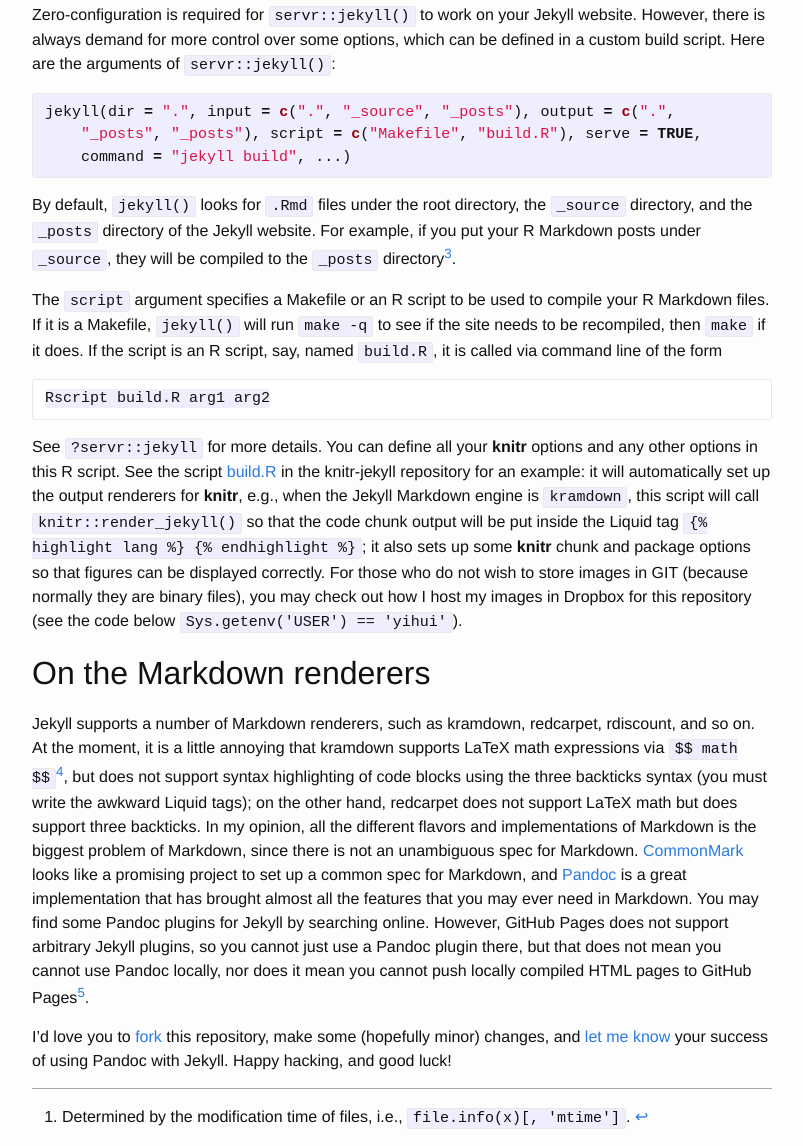
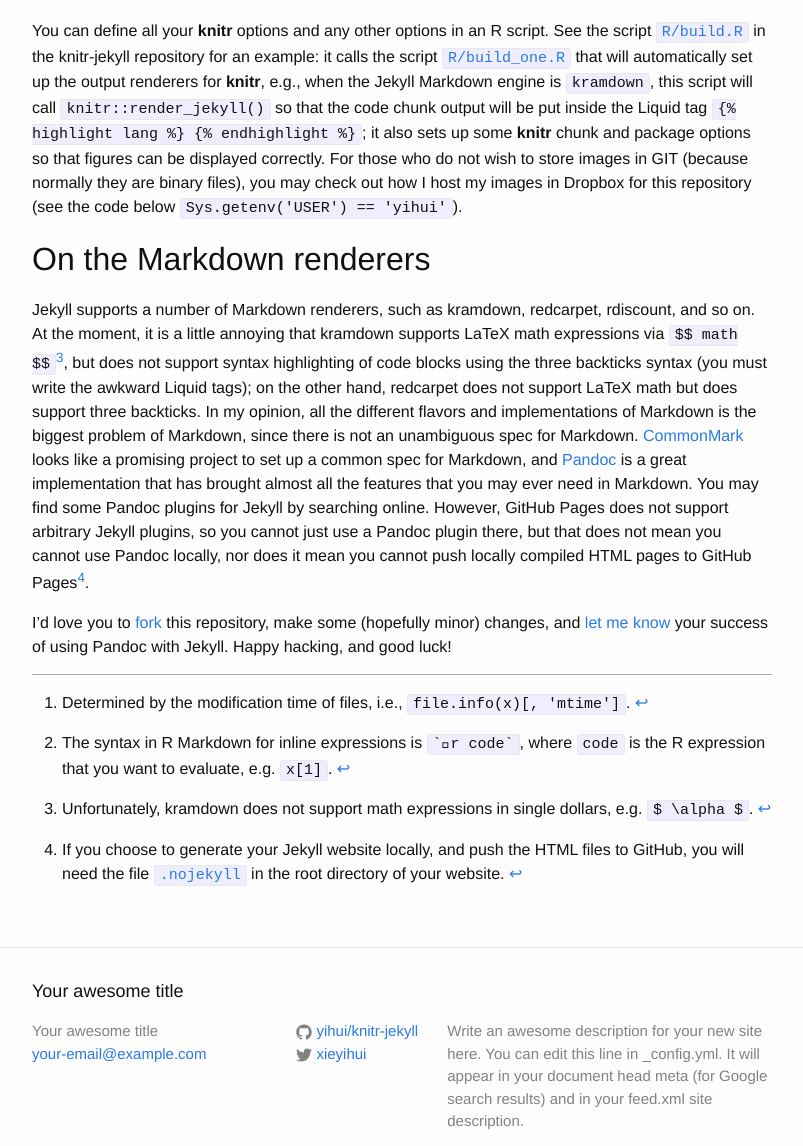
Before and after one commit to yihui/blogdown-jekyll, a Jekyll site: the page built from _posts/2014-09-28-jekyll-with-knitr.md, in a window 1280 px wide and 1400 px high, scrolled down 2395 px. Shown: the part 254-1400 px from the top of the window, without its empty margins (238-1041 px from the left). Built offline with Jekyll 4.4.1, drawn with Linux system fonts in a browser that asks for light colours; some of the changed text lies outside the part shown.

Commit message:
update readme and the example post

```diff
--- a/_posts/2014-09-28-jekyll-with-knitr.md
+++ b/_posts/2014-09-28-jekyll-with-knitr.md
@@ -1,13 +1,13 @@
 ---
 layout: post
-title:  "Serve Jekyll Websites with servr and knitr"
+title:  "Build Jekyll Websites with knitr and blogdown"
 categories: [jekyll, rstats]
-tags: [knitr, servr, httpuv, websocket]
+tags: [blogdown, knitr, servr, httpuv, websocket]
 ---
 
-The R package [**servr**](https://github.com/yihui/servr) can be used to set up an HTTP server to serve files under a directory. Since **servr** v0.2, it has added a function `servr::jekyll()` specifically designed for websites based on Jekyll and R Markdown. The main features of this function are:
+The R package [**blogdown**](https://github.com/rstudio/blogdown) was designed mainly for the static site generator [Hugo](https://gohugo.io), but it can also be used to build websites based on Jekyll and R Markdown. The main features are:
 
-1. R Markdown source files are re-compiled through [**knitr**](http://yihui.name/knitr) when their corresponding Markdown output files become older[^1] than source files;
+1. R Markdown source files are re-compiled through [**knitr**](https://yihui.name/knitr/) when their corresponding Markdown output files become older[^1] than source files;
 1. The web page will refresh itself automatically in the above case as well;
 
 [^1]: Determined by the modification time of files, i.e., `file.info(x)[, 'mtime']`.
@@ -18,11 +18,11 @@
 
 ## Prerequisites
 
-You must have installed the packages **servr** (>= 0.2) and **knitr** (>= 1.8).
+You must have installed the packages **blogdown** (>= 0.0.55).
 
 
 {% highlight r %}
-install.packages(c("servr", "knitr"), repos = "https://cran.rstudio.com")
+devtools::install_github("rstudio/blogdown")
 {% endhighlight %}
 
 Of course, you have to install [Jekyll](http://jekyllrb.com) as well. For Windows users, you have to make sure `jekyll` can be found from your environment variable `PATH`, i.e., R can call it via `system('jekyll')`. This is normally not an issue for Linux or macOS users (`gem install jekyll` is enough).
@@ -119,24 +119,7 @@
 
 ## The build script
 
-Zero-configuration is required for `servr::jekyll()` to work on your Jekyll website. However, there is always demand for more control over some options, which can be defined in a custom build script. Here are the arguments of `servr::jekyll()`:
-
-
-{% highlight r %}
-jekyll(dir = ".", input = c(".", "_source", "_posts"), output = c(".",
-    "_posts", "_posts"), script = c("Makefile", "build.R"), serve = TRUE,
-    command = "jekyll build", ...)
-{% endhighlight %}
-
-By default, `jekyll()` looks for `.Rmd` files under the root directory, the `_source` directory, and the `_posts` directory of the Jekyll website. For example, if you put your R Markdown posts under `_source`, they will be compiled to the `_posts` directory[^3].
-
-[^3]: The reason that we may need to write R Markdown posts in `_source` instead of `_posts` is that Jekyll has [a subtle bug](https://github.com/jekyll/jekyll/pull/3147) (fixed in v2.5.3): its variable `site.posts` will count `.Rmd` files under `_posts` as well. The consequence is, if you list all the posts of your website, the post `_posts/yyyy-mm-dd-foo.md` will show up twice due to the existence of `_posts/yyyy-mm-dd-foo.Rmd`, therefore I would recommend you to put your R Markdown posts in a separate directory, such as `_source`.
-
-The `script` argument specifies a Makefile or an R script to be used to compile your R Markdown files. If it is a Makefile, `jekyll()` will run `make -q` to see if the site needs to be recompiled, then `make` if it does. If the script is an R script, say, named `build.R`, it is called via command line of the form
-
-    Rscript build.R arg1 arg2
-
-See `?servr::jekyll` for more details. You can define all your **knitr** options and any other options in this R script. See the script [build.R](https://github.com/yihui/knitr-jekyll/blob/gh-pages/build.R) in the knitr-jekyll repository for an example: it will automatically set up the output renderers for **knitr**, e.g., when the Jekyll Markdown engine is `kramdown`, this script will call `knitr::render_jekyll()` so that the code chunk output will be put inside the Liquid tag `{% raw %}{% highlight lang %} {% endhighlight %}{% endraw %}`; it also sets up some **knitr** chunk and package options so that figures can be displayed correctly. For those who do not wish to store images in GIT (because normally they are binary files), you may check out how I host my images in Dropbox for this repository (see the code below `Sys.getenv('USER') == 'yihui'`).
+You can define all your **knitr** options and any other options in an R script. See the script [`R/build.R`](https://github.com/yihui/knitr-jekyll/blob/gh-pages/R/build.R) in the knitr-jekyll repository for an example: it calls the script [`R/build_one.R`](https://github.com/yihui/knitr-jekyll/blob/gh-pages/R/build_one.R) that will automatically set up the output renderers for **knitr**, e.g., when the Jekyll Markdown engine is `kramdown`, this script will call `knitr::render_jekyll()` so that the code chunk output will be put inside the Liquid tag `{% raw %}{% highlight lang %} {% endhighlight %}{% endraw %}`; it also sets up some **knitr** chunk and package options so that figures can be displayed correctly. For those who do not wish to store images in GIT (because normally they are binary files), you may check out how I host my images in Dropbox for this repository (see the code below `Sys.getenv('USER') == 'yihui'`).
 
 ## On the Markdown renderers
 
```
Also changed, not shown: _posts/2014-09-28-jekyll-with-knitr.Rmd (+7 -20 lines), README.md.
